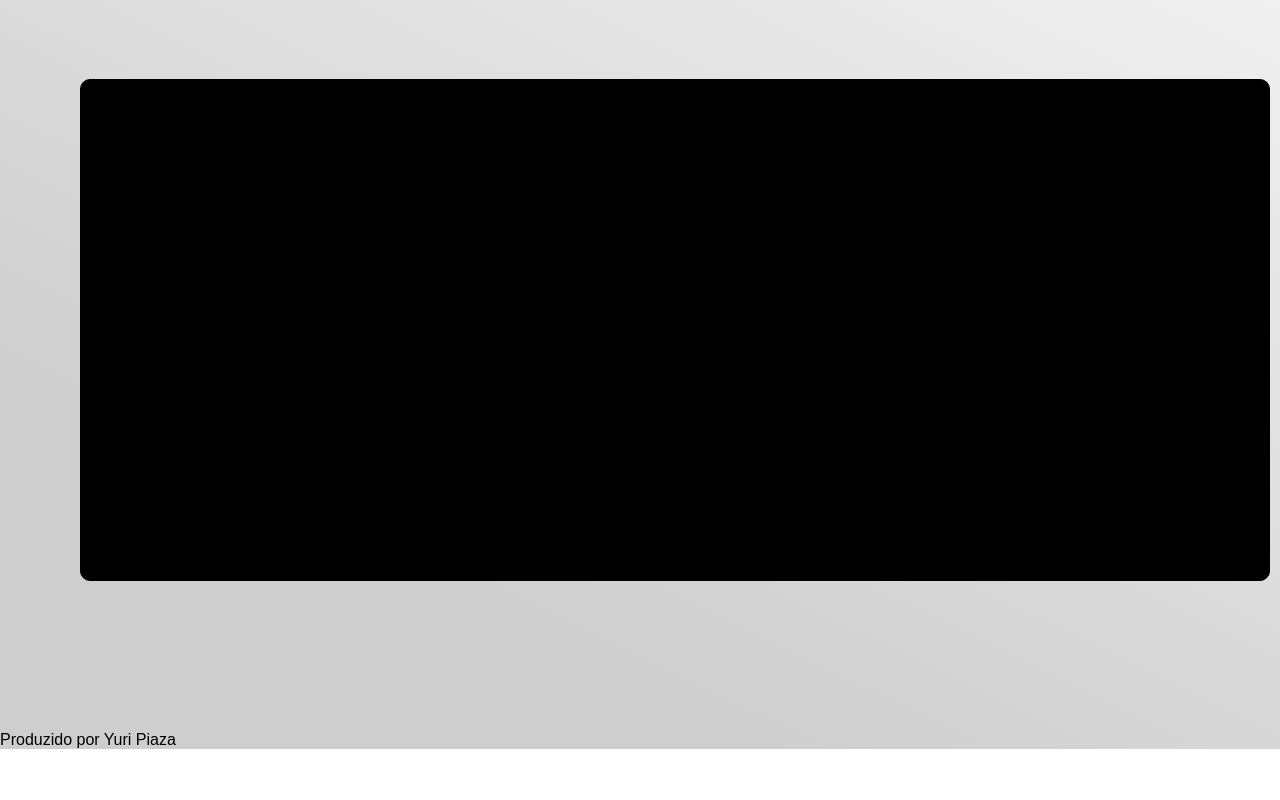
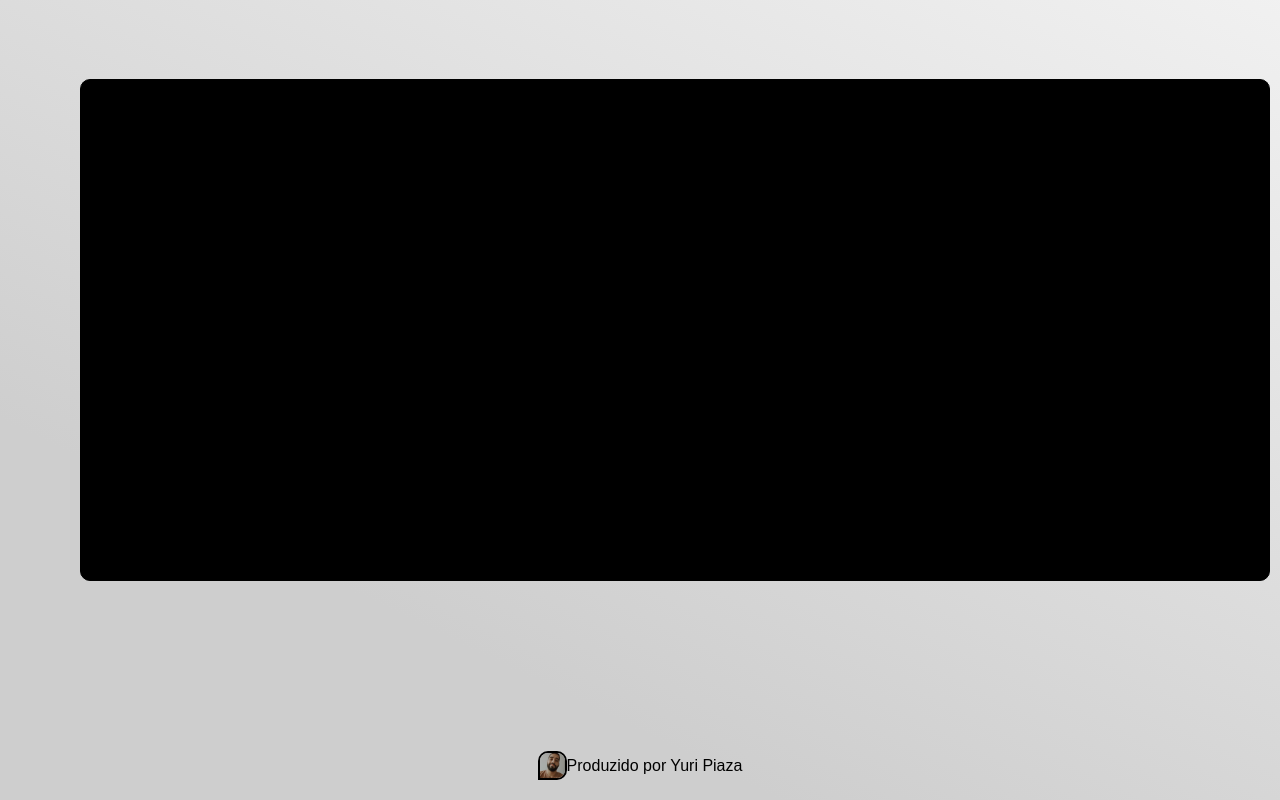
Before and after one commit to ypiaza/Portifolio-project, a plain HTML site: page index.html in a window 1280 px wide. Shown: the part 812-1612 px from the top of the page. Before the commit the page ends 1561 px from the top, so only its background shows below. Drawn offline with Linux system fonts and the light colour scheme; a web font is replaced by a local one.

Commit message:
Criação do rodape e mudança de cor do fundo de slide

```diff
--- a/index.html
+++ b/index.html
@@ -41,7 +41,8 @@
 
       </section>
     </main>
-    <footer>
+    <footer id="rodape">
+      <img class="perfil" src="img/perfil.png" alt="perfil">
       <p>Produzido por Yuri Piaza</p>
     </footer>
 </body>
--- a/style/style.css
+++ b/style/style.css
@@ -128,3 +128,20 @@ a{
     margin: 150px 80px;
     background-color: black;
 }
+
+
+/*rodape*/
+
+#rodape{
+    display: flex;
+    justify-content: center;
+    align-items: center;
+    padding: 20px;
+}
+
+.perfil{
+    height: 25px;
+    width: 25px;
+    border-radius: 10px 10px 10px 0;
+    border: 2px solid black;
+}
```
